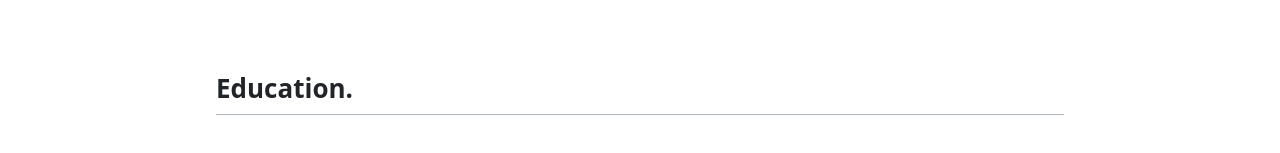
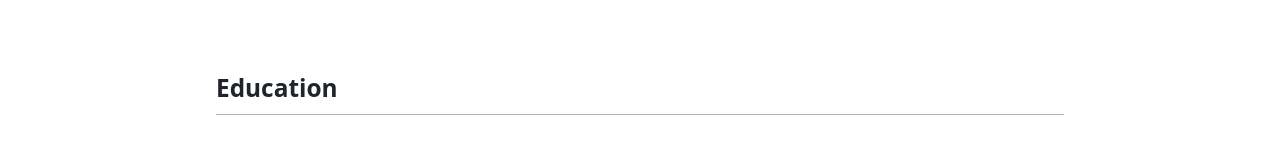
Before and after one commit to Haessun/portfolio, a Next.js app: page / in a window 1280 px wide. Shown: the part 424-577 px from the top of the page. Built offline with nearby package versions, Linux system fonts and the light colour scheme.

Commit message:
slight fix... font size and etc.

```diff
--- a/src/components/SectionTitle.tsx
+++ b/src/components/SectionTitle.tsx
@@ -5,7 +5,7 @@ import Divider from "./Divider";
 const SectionTitle = ({ children }: { children: React.ReactNode }) => {
   return (
     <>
-      <h3 className="h3-5">{children}.</h3>
+      <h3 className="h3-5">{children}</h3>
       <Divider />
     </>
   );
--- a/src/components/WorkExperience/WorkExperienceItem.tsx
+++ b/src/components/WorkExperience/WorkExperienceItem.tsx
@@ -6,7 +6,7 @@ const WorkExperienceItem = ({name, period, description, imgSrc}: WorkExperienceP
     <div className="flex items-start gap-4 mb-6">
       {/* 이미지 */}
       {imgSrc && (
-        <div className="w-24 h-24 relative flex-shrink-0">
+        <div className="w-20 h-20 relative flex-shrink-0">
           <Image
             src={imgSrc}
             fill
--- a/tailwind.config.js
+++ b/tailwind.config.js
@@ -47,7 +47,7 @@ module.exports = {
       },
       fontSize: {
         '1.5xl': '1.175rem',
-        '2.5xl': '1.625rem', // 26px (중간값, 2xl=24px, 3xl=30px)
+        '2.5xl': '1.525rem', // 26px (중간값, 2xl=24px, 3xl=30px)
       },
     },
   },
```
